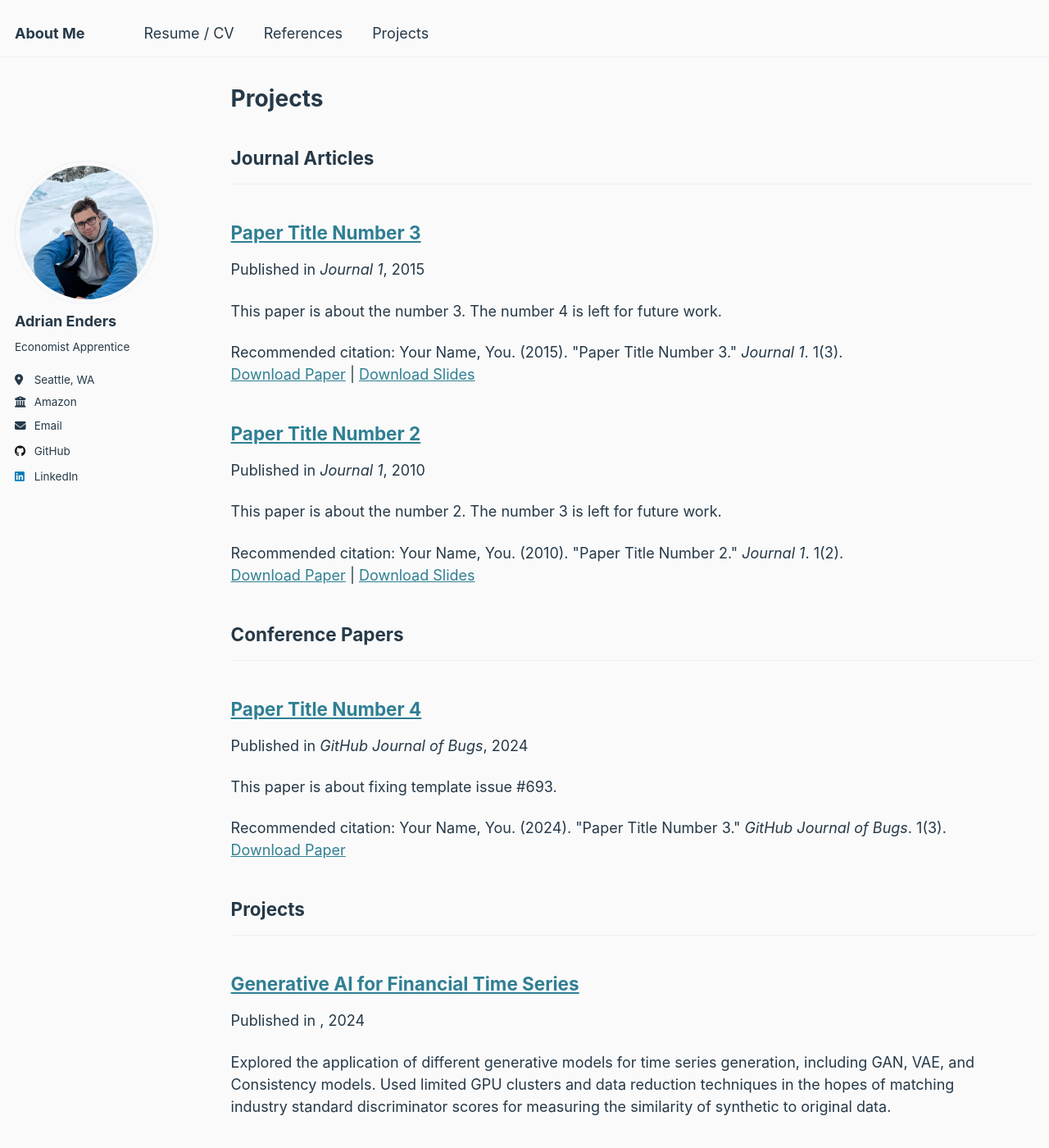
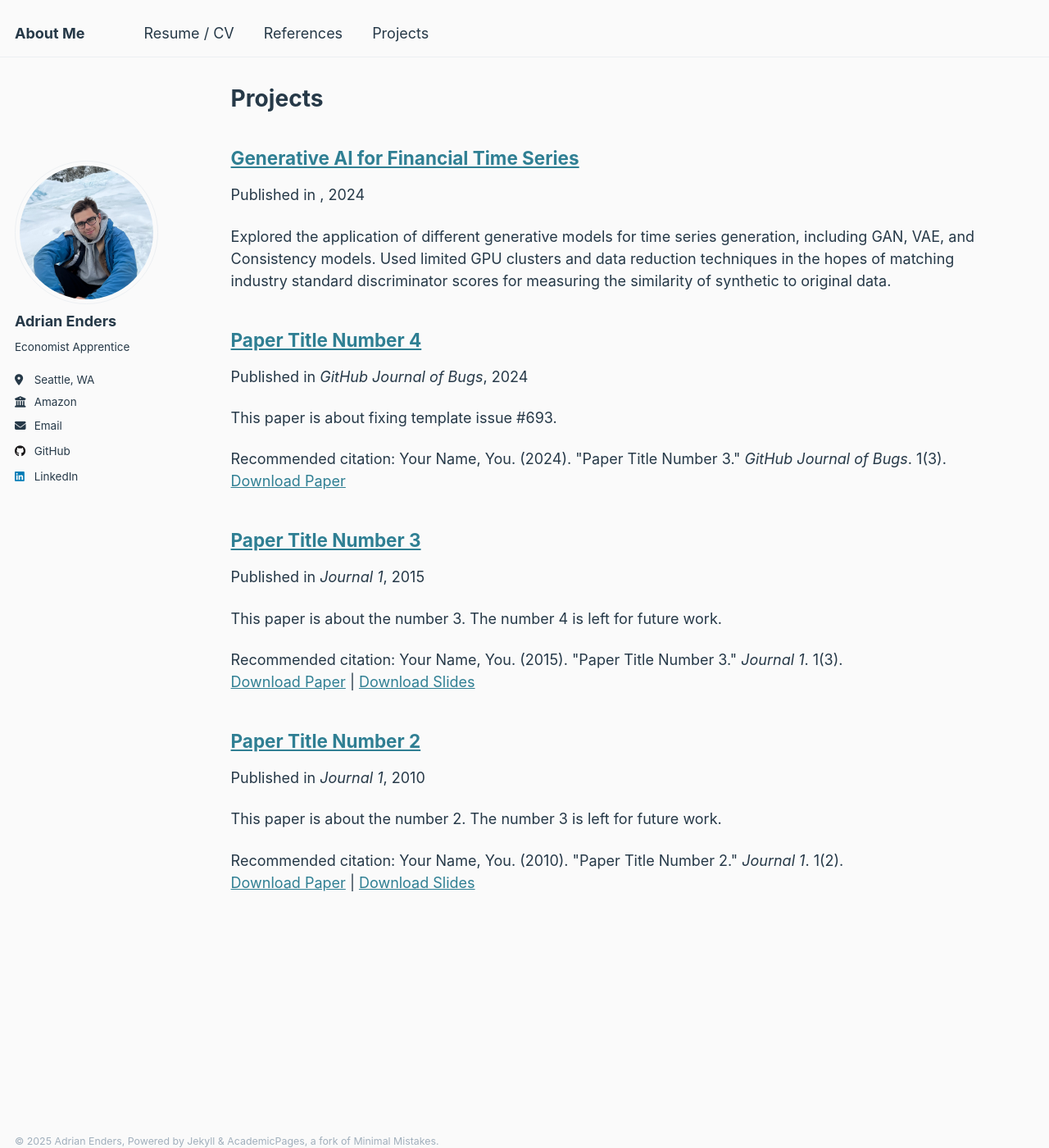
Before and after one commit to ae4292/ae4292.github.io, a Jekyll site: the page built from _pages/Projects.html, in a window 1280 px wide and 1400 px high. Shown: the whole window at 82% size. Built offline with Jekyll 4.4.1, drawn with Linux system fonts in a browser that asks for light colours; part of the change alters nothing that is shown.

Commit message:
Update Projects.html

```diff
--- a/_pages/Projects.html
+++ b/_pages/Projects.html
@@ -1,33 +1,12 @@
 ---
 layout: archive
 title: "Projects"
-permalink: /Projects/
+permalink: /projects/
 author_profile: true
 ---
 
-<!-- {% if site.author.googlescholar %}
-  <div class="wordwrap">You can also find my articles on <a href="{{site.author.googlescholar}}">my Google Scholar profile</a>.</div>
-{% endif %} -->
-
 {% include base_path %}
 
-<!-- New style rendering if publication categories are defined -->
-{% if site.publication_category %}
-  {% for category in site.publication_category  %}
-    {% assign title_shown = false %}
-    {% for post in site.publications reversed %}
-      {% if post.category != category[0] %}
-        {% continue %}
-      {% endif %}
-      {% unless title_shown %}
-        <h2>{{ category[1].title }}</h2><hr />
-        {% assign title_shown = true %}
-      {% endunless %}
-      {% include archive-single.html %}
-    {% endfor %}
-  {% endfor %}
-{% else %}
-  {% for post in site.publications reversed %}
-    {% include archive-single.html %}
-  {% endfor %}
-{% endif %}
+{% for post in site.publications reversed %}
+  {% include archive-single.html %}
+{% endfor %}
```
